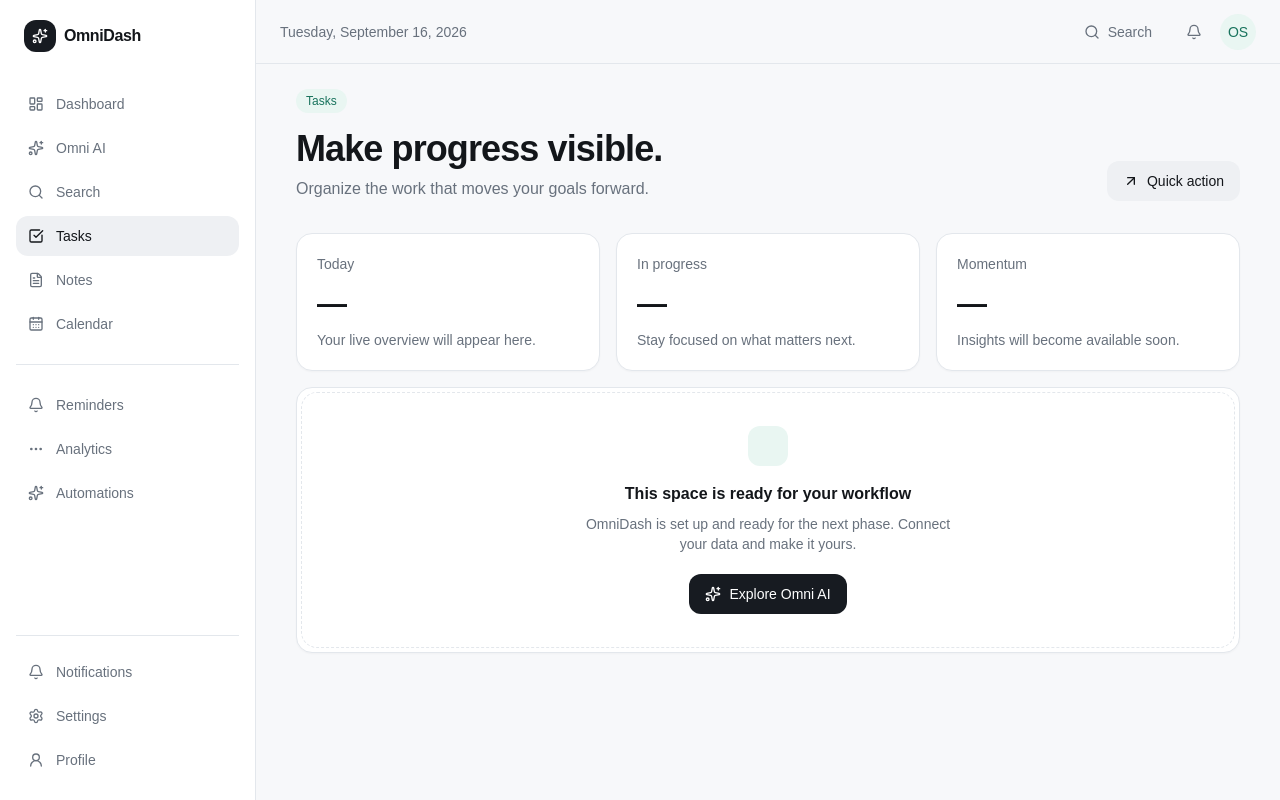
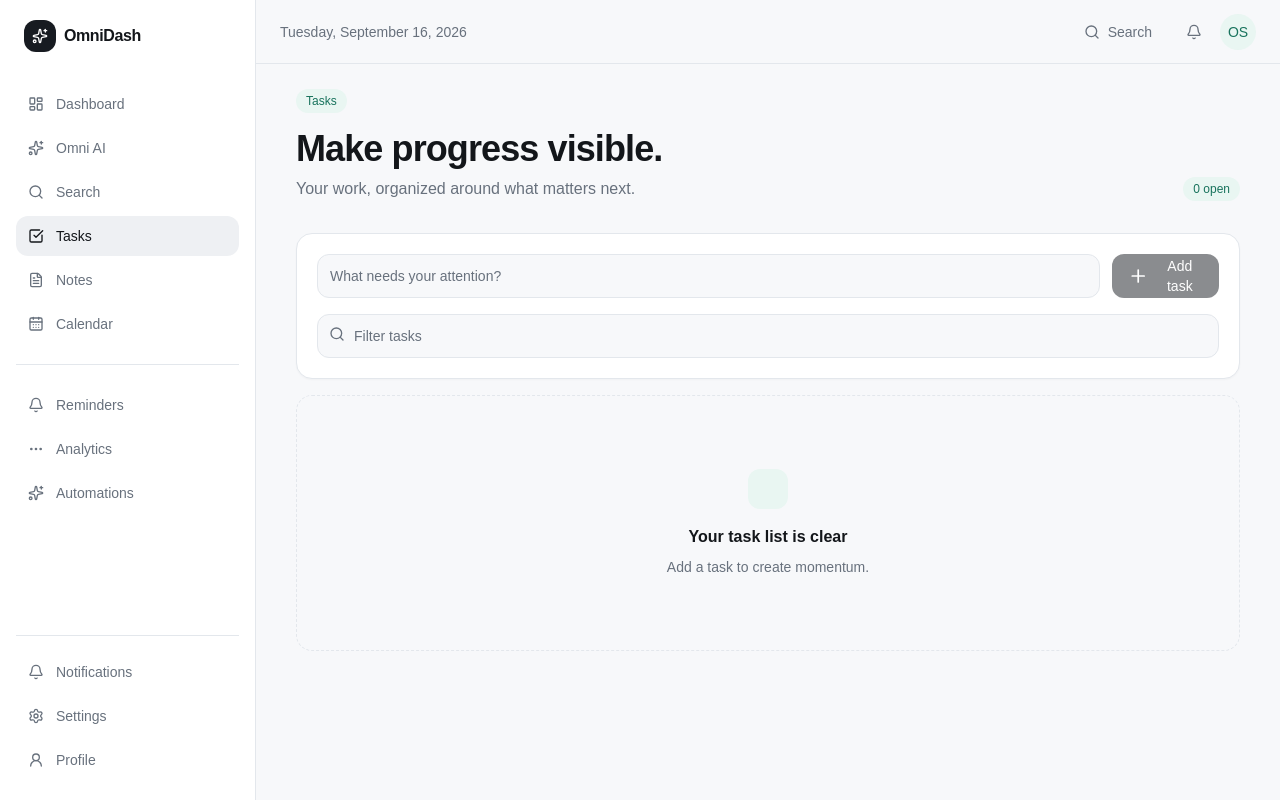
Before and after one commit to subhranshu-creator-ctrl/Omnidash-, a Next.js app: page /tasks in a window 1280 px wide. Built offline with nearby package versions, Linux system fonts and the light colour scheme; no server answers.

Commit message:
Build database-backed dashboard and tasks

```diff
--- a/app/dashboard/page.tsx
+++ b/app/dashboard/page.tsx
@@ -1,2 +1,20 @@
-import { PlaceholderPage } from "@/components/placeholder-page"
-export default function Page(){return <PlaceholderPage slug="dashboard"/>}
+import Link from "next/link"
+import { ArrowRight, CheckSquare, FileText, Plus, Sparkles } from "lucide-react"
+import { Badge, Button, Card, EmptyState } from "@/components/ui"
+import { createClient } from "@/lib/supabase/server"
+
+export default async function DashboardPage() {
+  const supabase = await createClient()
+  const { data: { user } } = await supabase.auth.getUser()
+  const [{ count: openCount }, { count: completedCount }, { data: tasks }] = user ? await Promise.all([
+    supabase.from("tasks").select("id", { count: "exact", head: true }).neq("status", "completed").neq("status", "archived"),
+    supabase.from("tasks").select("id", { count: "exact", head: true }).eq("status", "completed"),
+    supabase.from("tasks").select("id,title,status,priority,due_at").neq("status", "completed").neq("status", "archived").order("due_at", { ascending: true, nullsFirst: false }).limit(5),
+  ]) : [{ count: 0 }, { count: 0 }, { data: [] }]
+  const name = user?.user_metadata?.display_name ?? user?.email?.split("@")[0] ?? "there"
+
+  return <div className="mx-auto max-w-6xl"><div className="flex flex-col gap-5 sm:flex-row sm:items-end sm:justify-between"><div><Badge>Overview</Badge><h1 className="mt-4 text-3xl font-semibold tracking-tight sm:text-4xl">Good morning, {name}.</h1><p className="mt-2 text-muted-foreground">Your calm command center for today.</p></div><Link href="/ai"><Button><Sparkles data-icon="inline-start" />Ask Omni AI</Button></Link></div>
+    <div className="mt-8 grid gap-4 sm:grid-cols-3"><Card className="p-5"><p className="text-sm text-muted-foreground">Open tasks</p><p className="mt-3 text-3xl font-semibold">{openCount ?? 0}</p><p className="mt-2 text-sm text-muted-foreground">Work waiting for attention.</p></Card><Card className="p-5"><p className="text-sm text-muted-foreground">Completed</p><p className="mt-3 text-3xl font-semibold">{completedCount ?? 0}</p><p className="mt-2 text-sm text-muted-foreground">Progress recorded in your workspace.</p></Card><Card className="p-5"><p className="text-sm text-muted-foreground">Quick actions</p><div className="mt-3 flex flex-wrap gap-2"><Link href="/tasks"><Button variant="secondary"><Plus data-icon="inline-start" />Task</Button></Link><Link href="/notes"><Button variant="secondary"><FileText data-icon="inline-start" />Note</Button></Link></div></Card></div>
+    <Card className="mt-4 p-5"><div className="flex items-center justify-between"><div><h2 className="font-semibold">What needs your attention</h2><p className="mt-1 text-sm text-muted-foreground">Your next five open tasks.</p></div><Link href="/tasks" className="inline-flex items-center gap-1 text-sm font-medium hover:underline">View all <ArrowRight className="size-4" /></Link></div>{tasks && tasks.length > 0 ? <div className="mt-5 flex flex-col divide-y">{tasks.map((task) => <div className="flex items-center gap-3 py-3 first:pt-0 last:pb-0" key={task.id}><CheckSquare className="size-4 shrink-0 text-muted-foreground" /><div className="min-w-0 flex-1"><p className="truncate text-sm font-medium">{task.title}</p><p className="mt-1 text-xs capitalize text-muted-foreground">{task.priority} priority · {task.status.replace("_", " ")}</p></div></div>)}</div> : <div className="mt-5"><EmptyState title="A clear runway" description="Add your first task and make progress visible." action={<Link href="/tasks"><Button>Open tasks</Button></Link>} /></div>}</Card>
+  </div>
+}
--- a/app/tasks/page.tsx
+++ b/app/tasks/page.tsx
@@ -1,2 +1,9 @@
-import { PlaceholderPage } from "@/components/placeholder-page"
-export default function Page(){return <PlaceholderPage slug="tasks"/>}
+import { TaskWorkspace } from "@/components/tasks/task-workspace"
+import { createClient } from "@/lib/supabase/server"
+
+export default async function TasksPage() {
+  const supabase = await createClient()
+  const { data: { user } } = await supabase.auth.getUser()
+  const { data } = user ? await supabase.from("tasks").select("id,title,status,priority,due_at").order("created_at", { ascending: false }) : { data: [] }
+  return <TaskWorkspace initialTasks={data ?? []} />
+}
--- /dev/null
+++ b/components/tasks/task-workspace.tsx
@@ -0,0 +1,47 @@
+"use client"
+
+import { FormEvent, useMemo, useState } from "react"
+import { Check, Plus, Search, Trash2 } from "lucide-react"
+import { Badge, Button, Card, EmptyState, Input } from "@/components/ui"
+import { createClient } from "@/lib/supabase/client"
+
+type Task = { id: string; title: string; status: string; priority: string; due_at: string | null }
+
+export function TaskWorkspace({ initialTasks }: { initialTasks: Task[] }) {
+  const [tasks, setTasks] = useState(initialTasks)
+  const [title, setTitle] = useState("")
+  const [query, setQuery] = useState("")
+  const [saving, setSaving] = useState(false)
+
+  const visibleTasks = useMemo(() => tasks.filter((task) => task.title.toLowerCase().includes(query.toLowerCase())), [tasks, query])
+
+  async function addTask(event: FormEvent<HTMLFormElement>) {
+    event.preventDefault()
+    if (!title.trim()) return
+    setSaving(true)
+    const supabase = createClient()
+    const { data, error } = await supabase.from("tasks").insert({ title: title.trim(), status: "inbox", priority: "normal" }).select("id,title,status,priority,due_at").single()
+    if (!error && data) {
+      setTasks((current) => [data, ...current])
+      setTitle("")
+    }
+    setSaving(false)
+  }
+
+  async function completeTask(task: Task) {
+    const nextStatus = task.status === "completed" ? "inbox" : "completed"
+    const { error } = await createClient().from("tasks").update({ status: nextStatus, completed_at: nextStatus === "completed" ? new Date().toISOString() : null }).eq("id", task.id)
+    if (!error) setTasks((current) => current.map((item) => item.id === task.id ? { ...item, status: nextStatus } : item))
+  }
+
+  async function deleteTask(id: string) {
+    const { error } = await createClient().from("tasks").delete().eq("id", id)
+    if (!error) setTasks((current) => current.filter((task) => task.id !== id))
+  }
+
+  return <div className="mx-auto max-w-5xl">
+    <div className="flex flex-col gap-5 sm:flex-row sm:items-end sm:justify-between"><div><Badge>Tasks</Badge><h1 className="mt-4 text-3xl font-semibold tracking-tight sm:text-4xl">Make progress visible.</h1><p className="mt-2 text-muted-foreground">Your work, organized around what matters next.</p></div><Badge className="w-fit">{tasks.filter((task) => task.status !== "completed").length} open</Badge></div>
+    <Card className="mt-8 p-4 sm:p-5"><form className="flex flex-col gap-3 sm:flex-row" onSubmit={addTask}><Input aria-label="New task title" placeholder="What needs your attention?" value={title} onChange={(event) => setTitle(event.target.value)} /><Button disabled={saving || !title.trim()}><Plus data-icon="inline-start" />{saving ? "Adding..." : "Add task"}</Button></form><div className="relative mt-4"><Search className="pointer-events-none absolute left-3 top-3 size-4 text-muted-foreground" /><Input aria-label="Search tasks" className="pl-9" placeholder="Filter tasks" value={query} onChange={(event) => setQuery(event.target.value)} /></div></Card>
+    <div className="mt-4 flex flex-col gap-3">{visibleTasks.map((task) => <Card key={task.id} className="flex items-center gap-3 p-4"><button aria-label={task.status === "completed" ? `Reopen ${task.title}` : `Complete ${task.title}`} className={`grid size-9 shrink-0 place-items-center rounded-xl border transition-colors ${task.status === "completed" ? "bg-primary text-primary-foreground" : "hover:bg-muted"}`} onClick={() => completeTask(task)}><Check className="size-4" /></button><div className="min-w-0 flex-1"><p className={`truncate text-sm font-medium ${task.status === "completed" ? "text-muted-foreground line-through" : ""}`}>{task.title}</p><p className="mt-1 text-xs capitalize text-muted-foreground">{task.priority} priority · {task.status.replace("_", " ")}</p></div><button aria-label={`Delete ${task.title}`} className="rounded-lg p-2 text-muted-foreground hover:bg-muted hover:text-destructive" onClick={() => deleteTask(task.id)}><Trash2 className="size-4" /></button></Card>)}{visibleTasks.length === 0 && <EmptyState title={query ? "No matching tasks" : "Your task list is clear"} description={query ? "Try a different search." : "Add a task to create momentum."} />}</div>
+  </div>
+}
```
